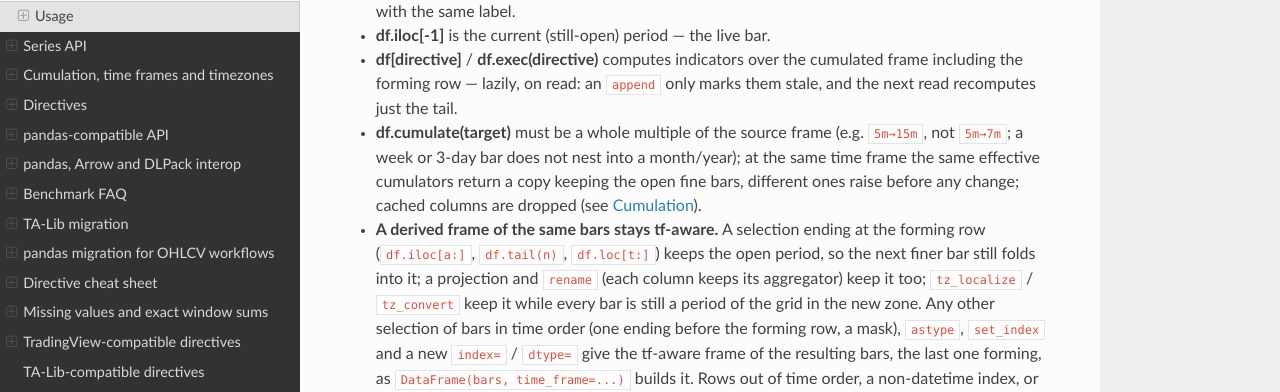
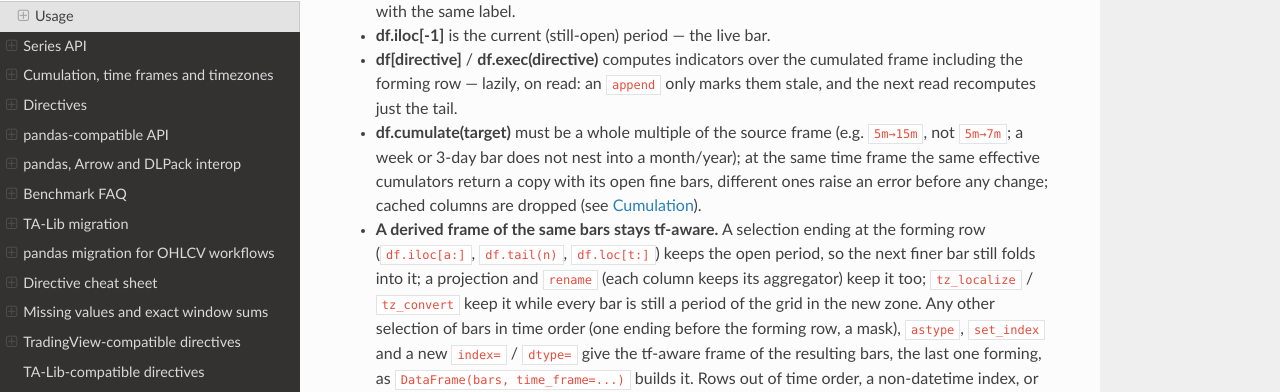
Before and after one commit to kaelzhang/volas, a Sphinx documentation site: the page built from docs/dataframe-api.md, in a window 1280 px wide and 900 px high, scrolled down 17365 px. Shown: the part 135-527 px from the top of the window. Built offline with Sphinx 7.4.7 and the Read the Docs theme 3.1.0, drawn with Linux system fonts in a browser that asks for light colours.

```diff
--- a/docs/dataframe-api.md
+++ b/docs/dataframe-api.md
@@ -834,8 +834,8 @@
   marks them stale, and the next read recomputes just the tail.
 - **df.cumulate(target)** must be a whole multiple of the source frame (e.g.
   `5m→15m`, not `5m→7m`; a week or 3-day bar does not nest into a month/year);
-  at the same time frame the same effective cumulators return a copy keeping the open
-  fine bars, different ones raise before any change; cached columns are dropped (see [Cumulation](cumulation.md)).
+  at the same time frame the same effective cumulators return a copy with its open fine bars,
+  different ones raise an error before any change; cached columns are dropped (see [Cumulation](cumulation.md)).
 - **A derived frame of the same bars stays tf-aware.** A selection ending at the forming
   row (`df.iloc[a:]`, `df.tail(n)`, `df.loc[t:]`) keeps the open period, so the next finer
   bar still folds into it; a projection and `rename` (each column keeps its aggregator)
```
